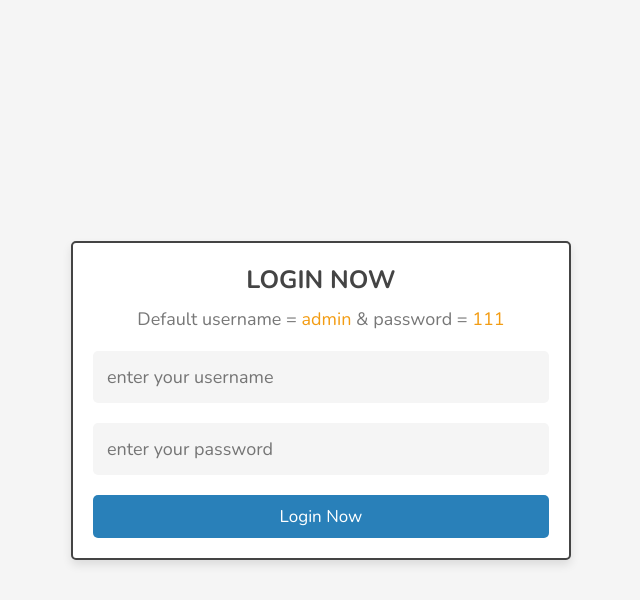
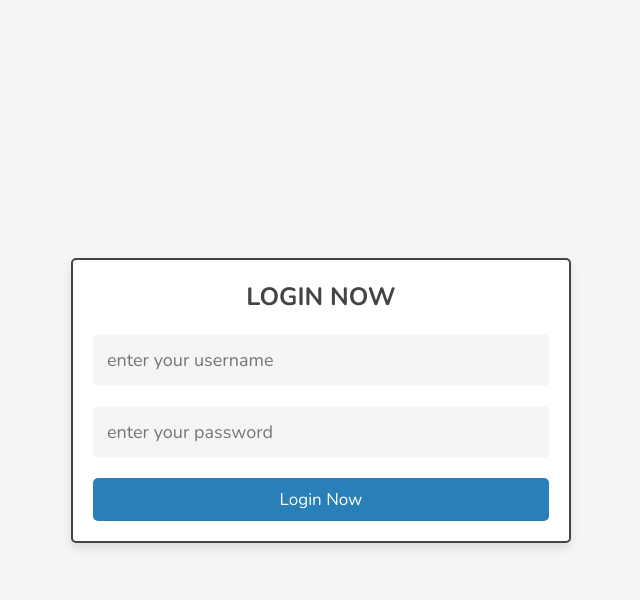
Before and after one commit to akmal690/ace-store, a PHP site: page /admin/admin_login.php in a window 1280 px wide. Shown: the top 600 px of the page, without its empty margins (319-959 px from the left). Run offline with PHP 8.4, Linux system fonts and the light colour scheme; some libraries are stand-ins or nearby versions.

Commit message:
Update admin_login.php

```diff
--- a/ACE Hardware Store 2/admin/admin_login.php
+++ b/ACE Hardware Store 2/admin/admin_login.php
@@ -58,7 +58,6 @@ if(isset($_POST['submit'])){
 
    <form action="" method="post">
       <h3>Login now</h3>
-      <p>Default username = <span>admin</span> & password = <span>111</span></p>
       <input type="text" name="name" required placeholder="enter your username" maxlength="20"  class="box" oninput="this.value = this.value.replace(/\s/g, '')">
       <input type="password" name="pass" required placeholder="enter your password" maxlength="20"  class="box" oninput="this.value = this.value.replace(/\s/g, '')">
       <input type="submit" value="login now" class="btn" name="submit">
@@ -67,4 +66,5 @@ if(isset($_POST['submit'])){
 </section>
 
 </body>
+
 </html>
```
